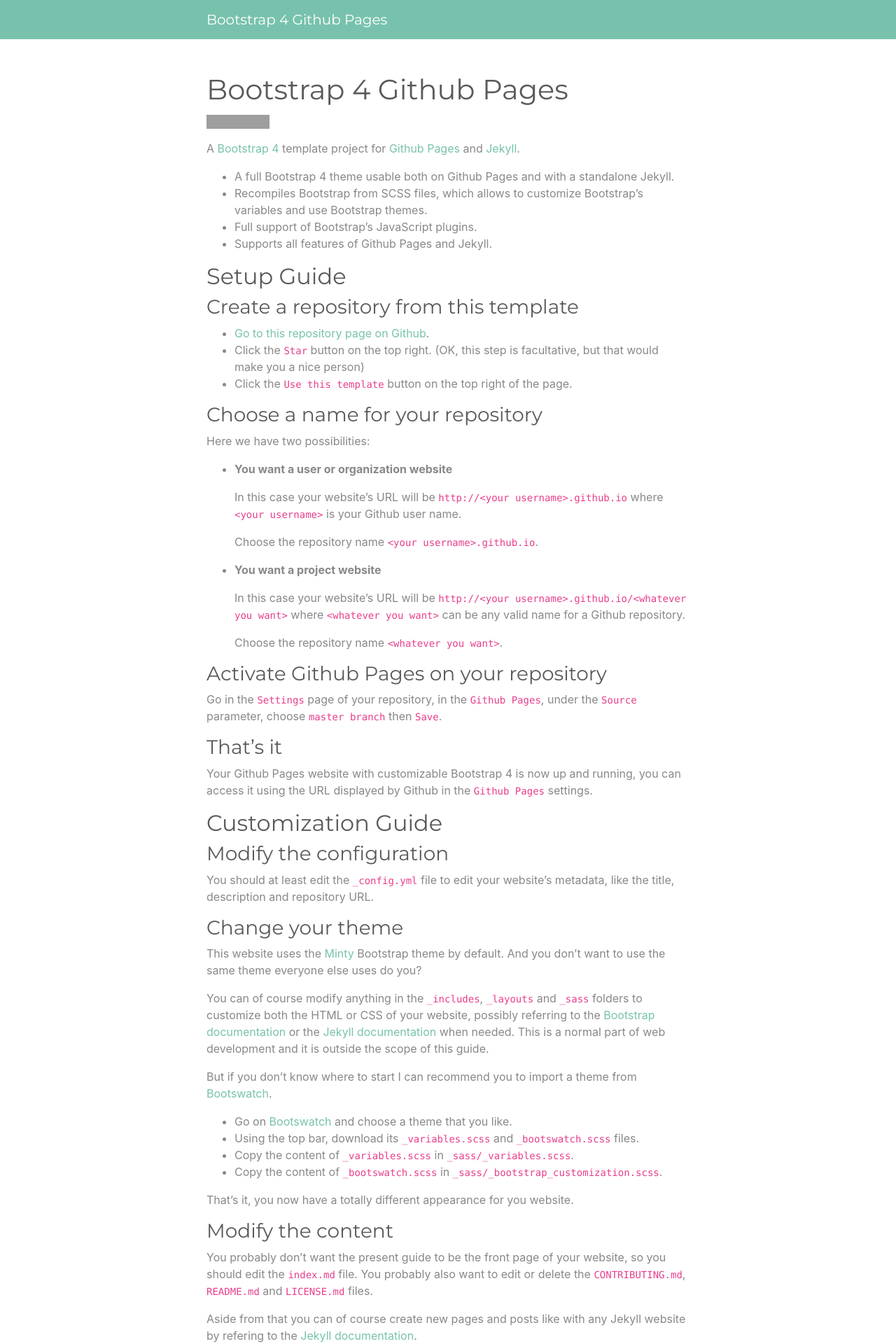
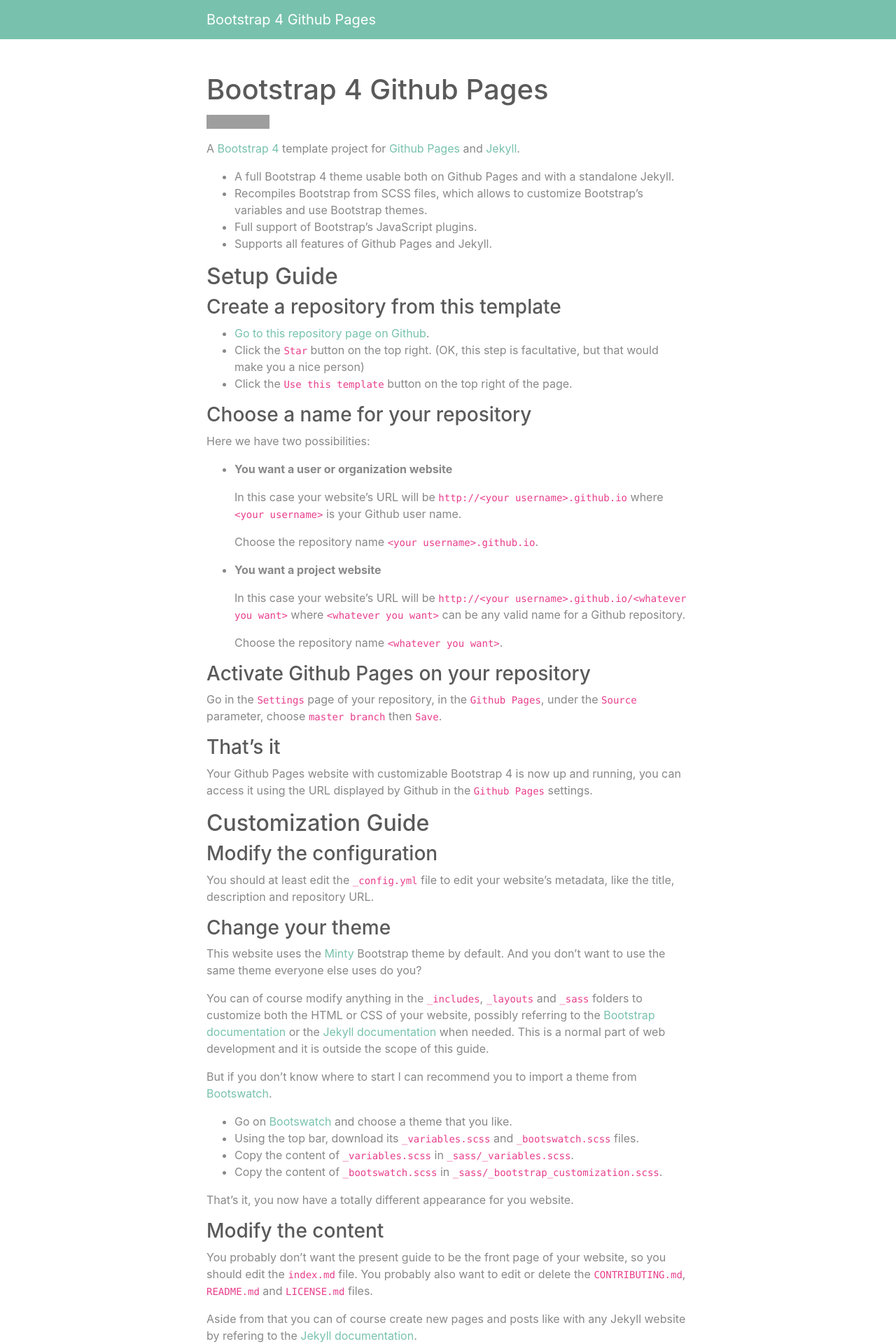
Before and after one commit to DQNfJen-wUEfnLEji-28oNFOmduUQtvvx/gtay, a Jekyll site: the page built from index.md, in a window 1280 px wide. Shown: the top 1920 px of the page at 70% size. Built offline with Jekyll 4.4.1, drawn with Linux system fonts in a browser that asks for light colours; grey boxes are pictures that could not be loaded.

Commit message:
Update _bootstrap_customization.scss

```diff
--- a/_sass/_bootstrap_customization.scss
+++ b/_sass/_bootstrap_customization.scss
@@ -6,9 +6,6 @@
 // Bootswatch
 
 // Variables ===================================================================
-
-$web-font-path: "https://fonts.googleapis.com/css?family=Montserrat" !default;
-@import url($web-font-path);
 
 // Navbar ======================================================================
 
```
